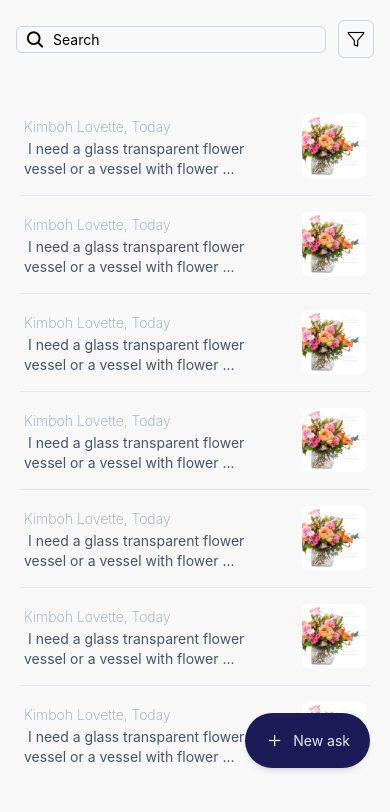
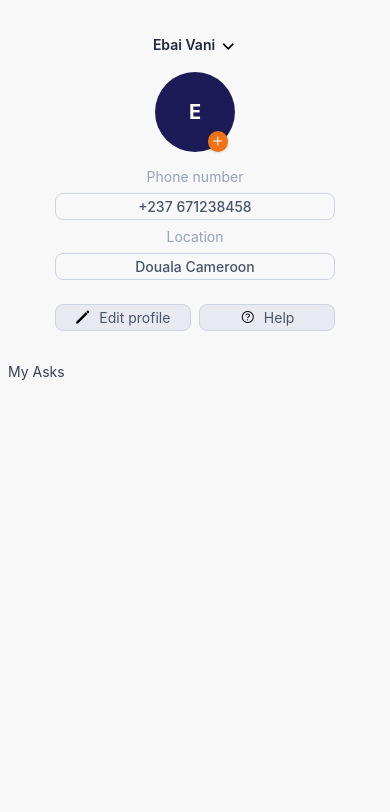
Before and after one commit to Kimbohlovette/whoget-mobile-client, a React Native app: screen / in a window 390 px wide. Shown: the top 812 px of the page. Built offline with nearby package versions, Linux system fonts and the light colour scheme.

Commit message:
User profile info section of User profile page done

```diff
--- a/src/App.tsx
+++ b/src/App.tsx
@@ -5,14 +5,15 @@ import Signup from './pages/Signup';
 import Styles from './SharedStyles';
 import SignIn from './pages/SignIn';
 import Asks from './pages/Asks';
+import Profile from './pages/Profile';
 
 const App = () => {
   return (
     <>
-      <View
-        className="flex items-center py-5 h-full"
-        style={Styles.appBackgroundColor}>
-        <Asks />
+      <View className="py-5 h-full" style={Styles.appBackgroundColor}>
+        <View className="px-2">
+          <Profile />
+        </View>
       </View>
     </>
   );
--- a/src/pages/Profile.tsx
+++ b/src/pages/Profile.tsx
@@ -1,10 +1,68 @@
-import { View, Text } from 'react-native';
-import React from 'react';
+import { View, Text, Pressable, TextInput } from 'react-native';
+import React, { useState } from 'react';
+import Icon from 'react-native-vector-icons/Ionicons';
 
 const Profile = () => {
+  const [editable, setEditable] = useState(false);
   return (
-    <View>
-      <Text>Profile</Text>
+    <View className="items-center">
+      <View className="flex-row gap-1 my-4">
+        <Text className="font-semibold text-slate-800">Ebai Vani</Text>
+        <Icon name="md-chevron-down-sharp" color={'slate'} size={18} />
+      </View>
+      <View className="relative bg-primary-600 h-20 aspect-square rounded-full justify-center items-center">
+        <Text className="font-bold text-white text-xl">E</Text>
+        <Pressable className="absolute bottom-0 left-2/3 bg-secondary-500 rounded-full border-2 border-secondary-500 shadow">
+          <Icon name="md-add" size={16} color="white" />
+        </Pressable>
+      </View>
+      <View className="my-4 w-3/4">
+        <View>
+          <Text className="text-center text-slate-400">Phone number</Text>
+          <TextInput
+            editable={editable}
+            defaultValue="+237 671238458"
+            className="text-slate-600 text-center font-medium border border-slate-300 py-1 rounded-lg w-full px-8 my-2"
+          />
+        </View>
+        <View>
+          <Text className="text-center text-slate-400">Location</Text>
+          <TextInput
+            defaultValue="Douala Cameroon"
+            editable={editable}
+            className="text-slate-600 text-center font-medium border border-slate-300 py-1 rounded-lg w-full px-8 my-2"
+          />
+        </View>
+        <View className="flex-row justify-center items-center gap-2 my-2">
+          <Pressable
+            onPress={() => {
+              if (!editable) {
+                setEditable(true);
+              } else {
+                // Handle save
+                setEditable(false);
+              }
+            }}
+            android_ripple={{ color: 'lightgray' }}
+            className="flex-1 flex-row items-center gap-x-2 justify-center text-slate-600 border border-slate-300 py-1 rounded-lg px-4 my-2 bg-primary-50">
+            {!editable && <Icon name="pencil-sharp" size={16} />}
+            <Text className="text-center text-slate-600">
+              {editable ? 'Save' : 'Edit profile'}
+            </Text>
+          </Pressable>
+          <Pressable
+            android_ripple={{ color: 'lightgray' }}
+            className="flex-1 flex-row items-center gap-x-2 justify-center text-slate-600 border border-slate-300 py-1 rounded-lg px-4 my-2 bg-primary-50">
+            <Icon name="help-circle-outline" size={16} />
+            <Text className="text-center text-slate-600">Help</Text>
+          </Pressable>
+        </View>
+      </View>
+      <View className="w-full">
+        <View>
+          <Text className="text-slate-700">My Asks</Text>
+        </View>
+      </View>
     </View>
   );
 };
```
